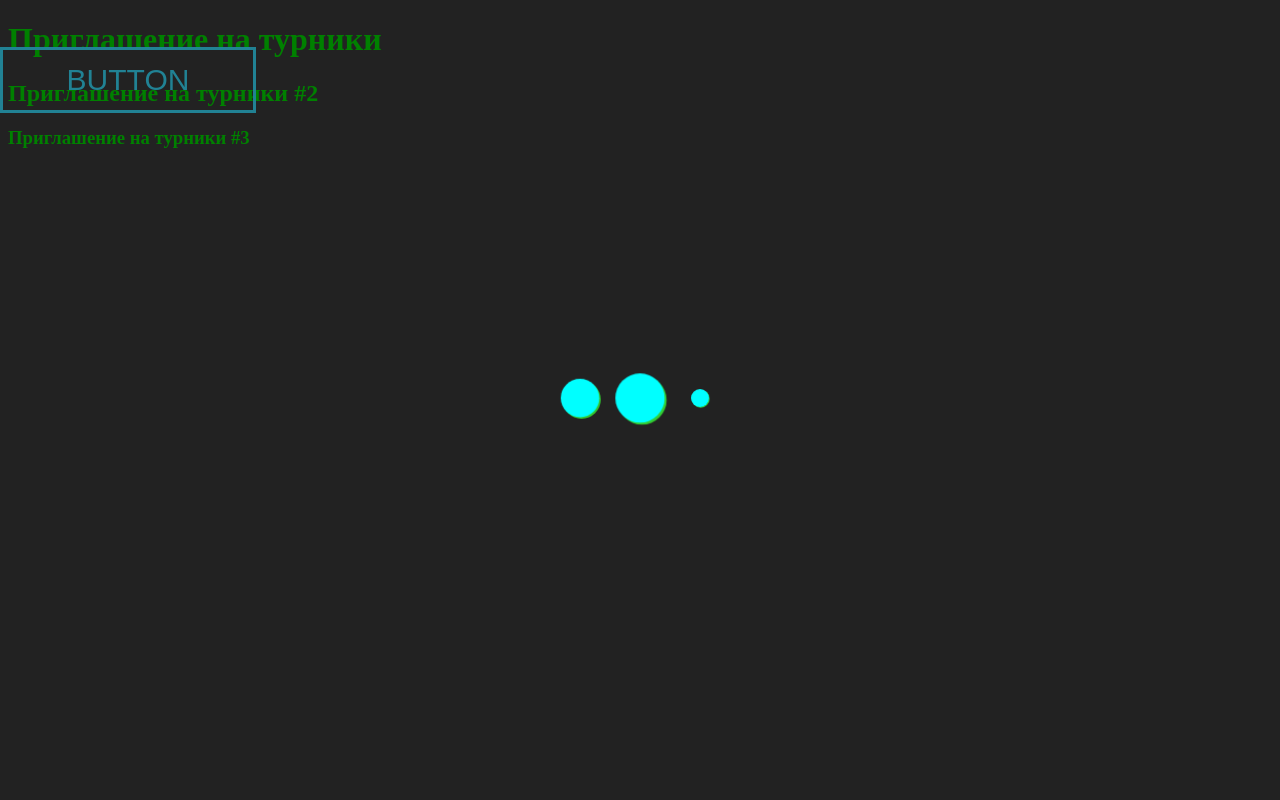
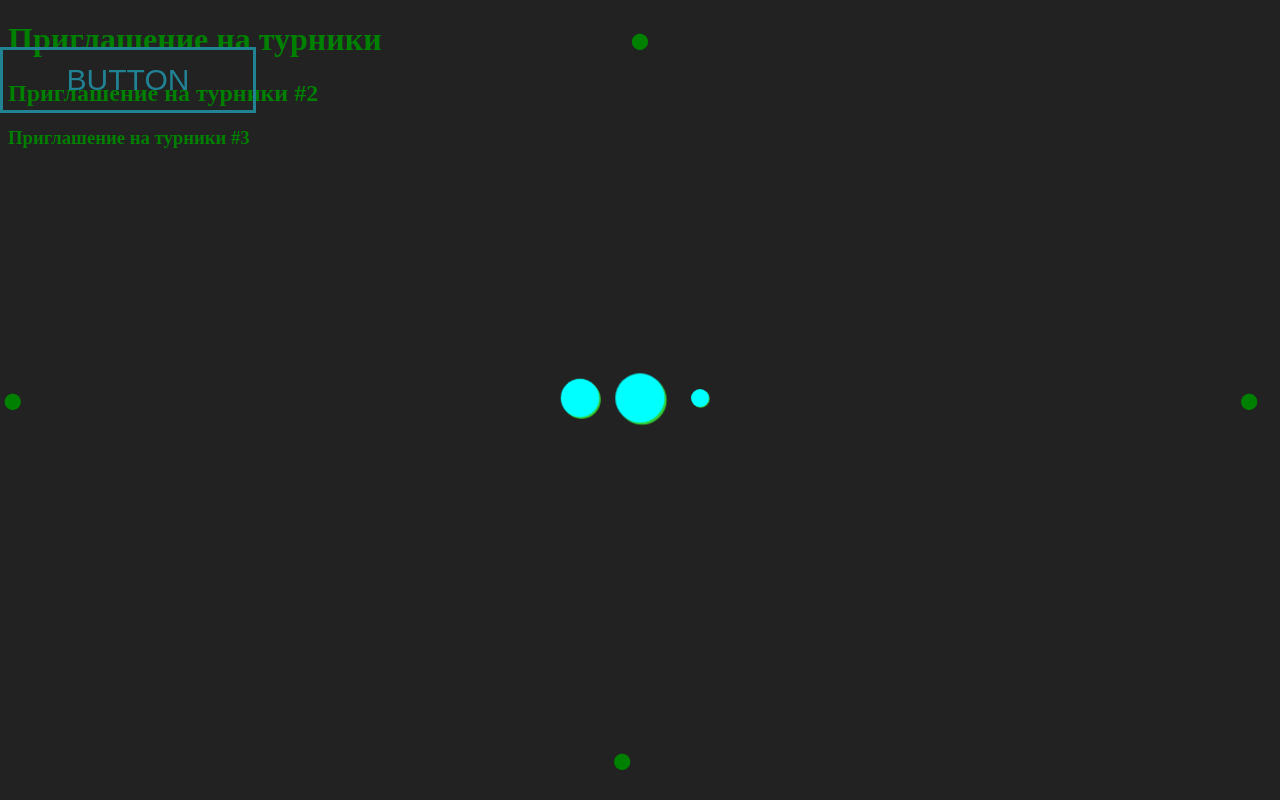
Before and after one commit to SeregaK914/New_project, a plain HTML site: page index.html in a window 1280 px wide. Drawn offline with Linux system fonts and the light colour scheme.

Commit message:
4 green cont

```diff
--- a/index.html
+++ b/index.html
@@ -18,6 +18,13 @@
 			<span></span>
 			<span></span>
 		  </div>
+		  <font id="cont" color="green">&#11044;</font>
+		  <font id="cont2" color="green">&#11044;</font>
+		  <font id="cont3" color="green">&#11044;</font>
+		  <font id="cont4" color="green">&#11044;</font>
+
+
+
 		  <!--script src="C:\Users\Adm\Desktop\LEARNING\preloader.js"><script-->
 	</body>
 	</html>
--- a/style.css
+++ b/style.css
@@ -94,3 +94,31 @@
 .loader span:nth-child(3) {
 	animation-delay: 0.55s;
 }
+
+#cont {
+	position: fixed; /* or absolute */
+top: 5%;
+left: 50%;
+transform: translate(-50%, -50%);
+}
+
+#cont2 {
+	position: fixed; /* or absolute */
+top: 50%;
+left: 1%;
+transform: translate(-50%, -50%);
+}
+
+#cont3 {
+	position: fixed; /* or absolute */
+top: 50%;
+right: 1%;
+transform: translate(-50%, -50%);
+}
+
+#cont4 {
+	position: fixed; /* or absolute */
+top: 95%;
+right: 50%;
+transform: translate(-50%, -50%);
+}
```
